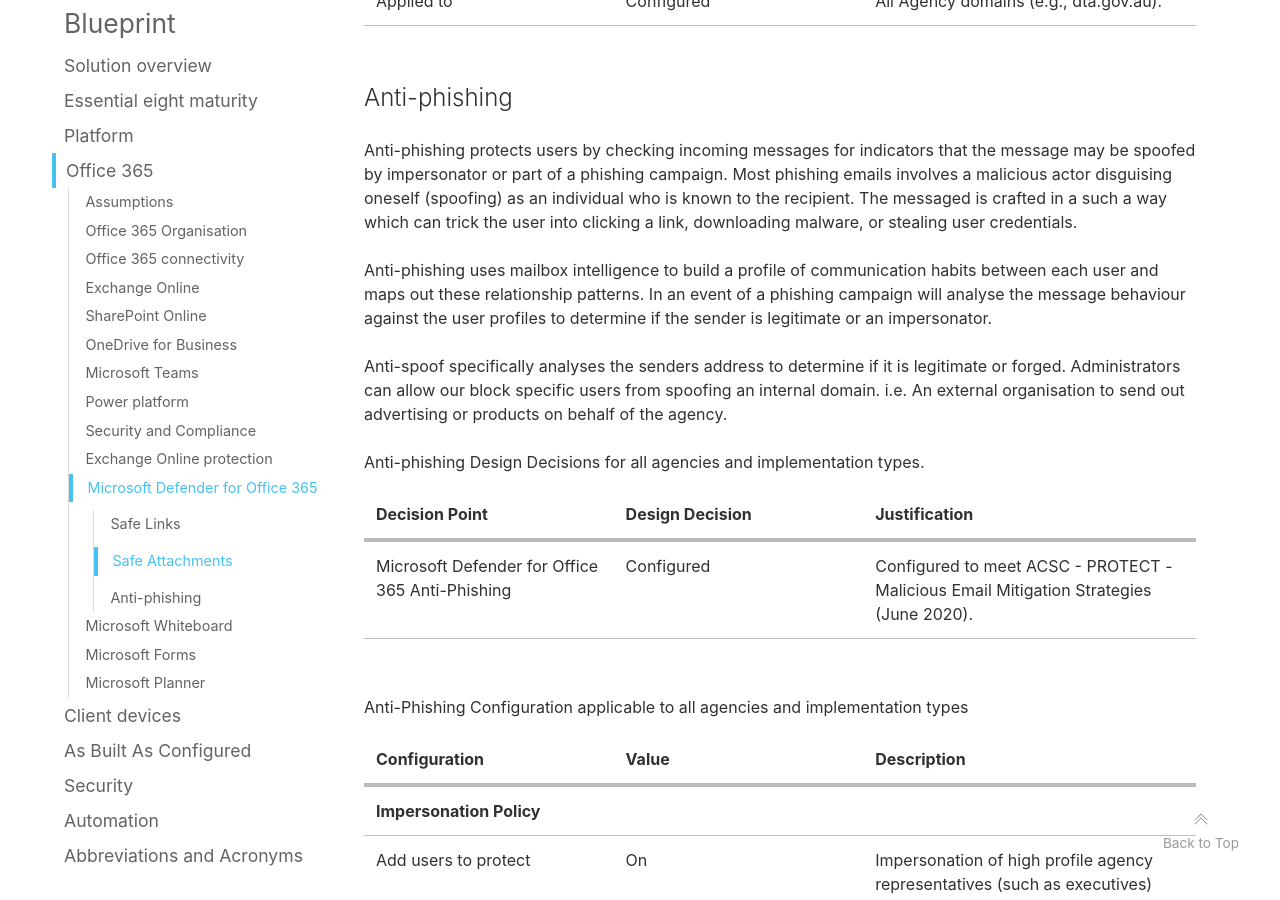
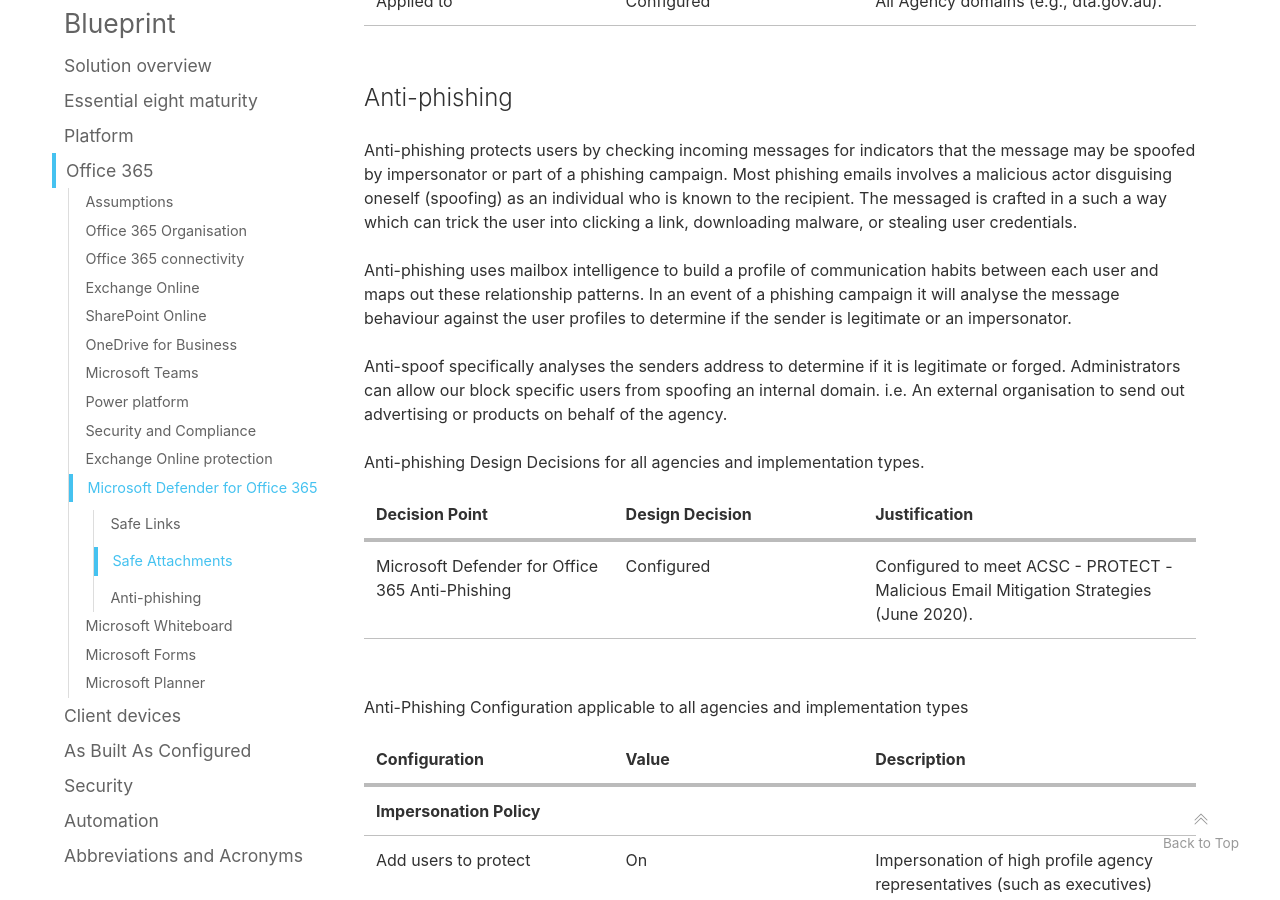
Before and after one commit to ASD-Blueprint/desktop.gov.au, a Jekyll site: the page built from blueprint/office-365.md, in a window 1280 px wide and 900 px high, scrolled down 85288 px. Built offline with Jekyll 4.4.1, drawn with Linux system fonts in a browser that asks for light colours; comment, search, counter and statistics services are not loaded; some of the changed text lies outside the part shown.

Commit message:
minor typos

```diff
--- a/blueprint/office-365.md
+++ b/blueprint/office-365.md
@@ -1586,7 +1586,7 @@
 
 Configuration | Value | Description
 --- | --- | ---
-Action for unknown potentially malicious URLs in messages | URLs will be rewritten and checked against a list of known malicious links when user clicks on the link | Configured to align with ACSC - PROTECT - Malicious Email Mitigation Strategies (June 2020) and Microsoft guidance.
+Action for unknown potentially malicious URLs in messages | URLs will be rewritten and checked against a list of known malicious links when a user clicks on the link | Configured to align with ACSC - PROTECT - Malicious Email Mitigation Strategies (June 2020) and Microsoft guidance.
 Action for unknown or potentially malicious URLs within Microsoft Teams | Microsoft Teams will check against a list of known malicious links when user clicks on the link; URLs will not be rewritten | Configured to align with ACSC - PROTECT - Malicious Email Mitigation Strategies (June 2020) and Microsoft guidance.
 Do not track when users click safe links | Unchecked | Information about when end-users click safe links in the Office 365 documents will be tracked.
 Do not let users click through safe links to original URL  | Checked | If end-users click on safe links in Office 365 documents, then they will be directed to a warning page and will not be presented with an option to continue to the original link.
@@ -1617,7 +1617,7 @@
 
 Anti-phishing protects users by checking incoming messages for indicators that the message may be spoofed by impersonator or part of a phishing campaign. Most phishing emails involves a malicious actor disguising oneself (spoofing) as an individual who is known to the recipient. The messaged is crafted in a such a way which can trick the user into clicking a link, downloading malware, or stealing user credentials.
 
-Anti-phishing uses mailbox intelligence to build a profile of communication habits between each user and maps out these relationship patterns. In an event of a phishing campaign will analyse the message behaviour against the user profiles to determine if the sender is legitimate or an impersonator.
+Anti-phishing uses mailbox intelligence to build a profile of communication habits between each user and maps out these relationship patterns. In an event of a phishing campaign it will analyse the message behaviour against the user profiles to determine if the sender is legitimate or an impersonator.
 
 Anti-spoof specifically analyses the senders address to determine if it is legitimate or forged. Administrators can allow our block specific users from spoofing an internal domain. i.e. An external organisation to send out advertising or products on behalf of the agency.
 
```
Also changed, not shown: other parts of blueprint/office-365.md (+3 -3 lines).
